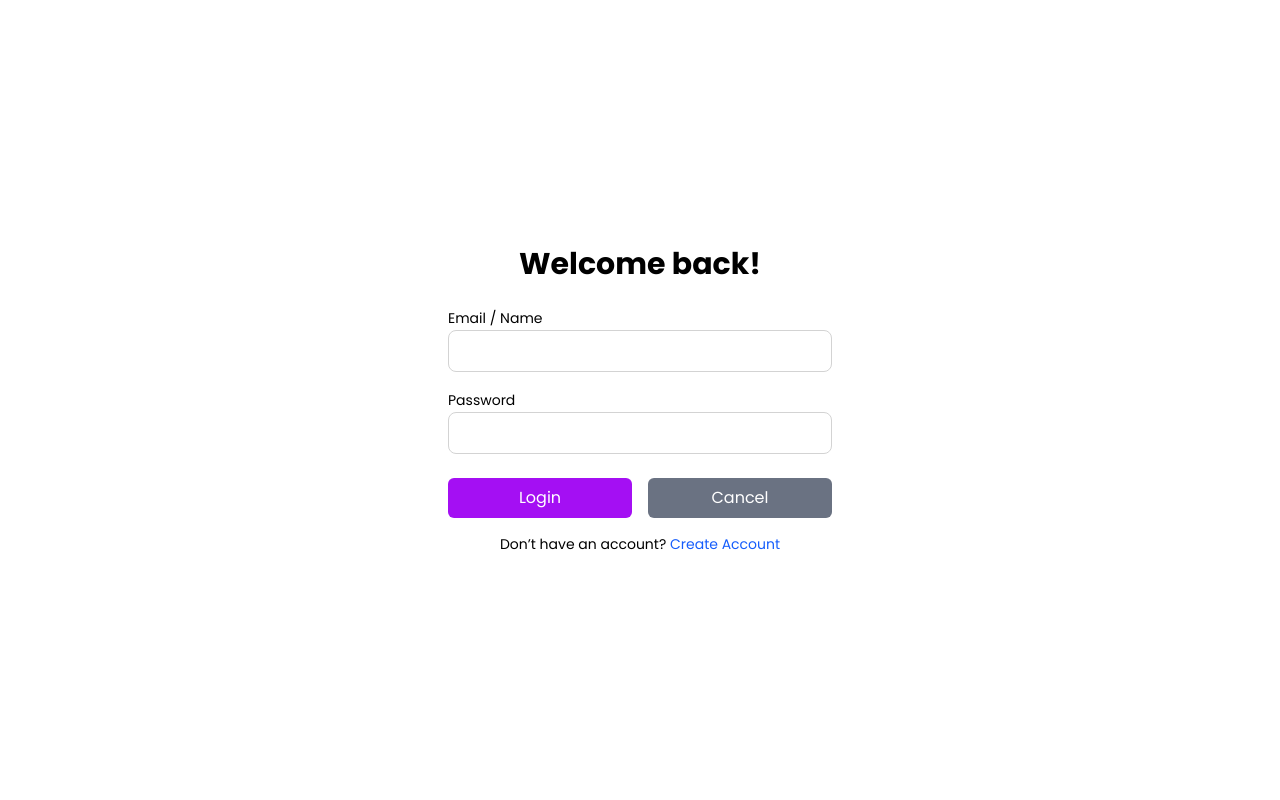
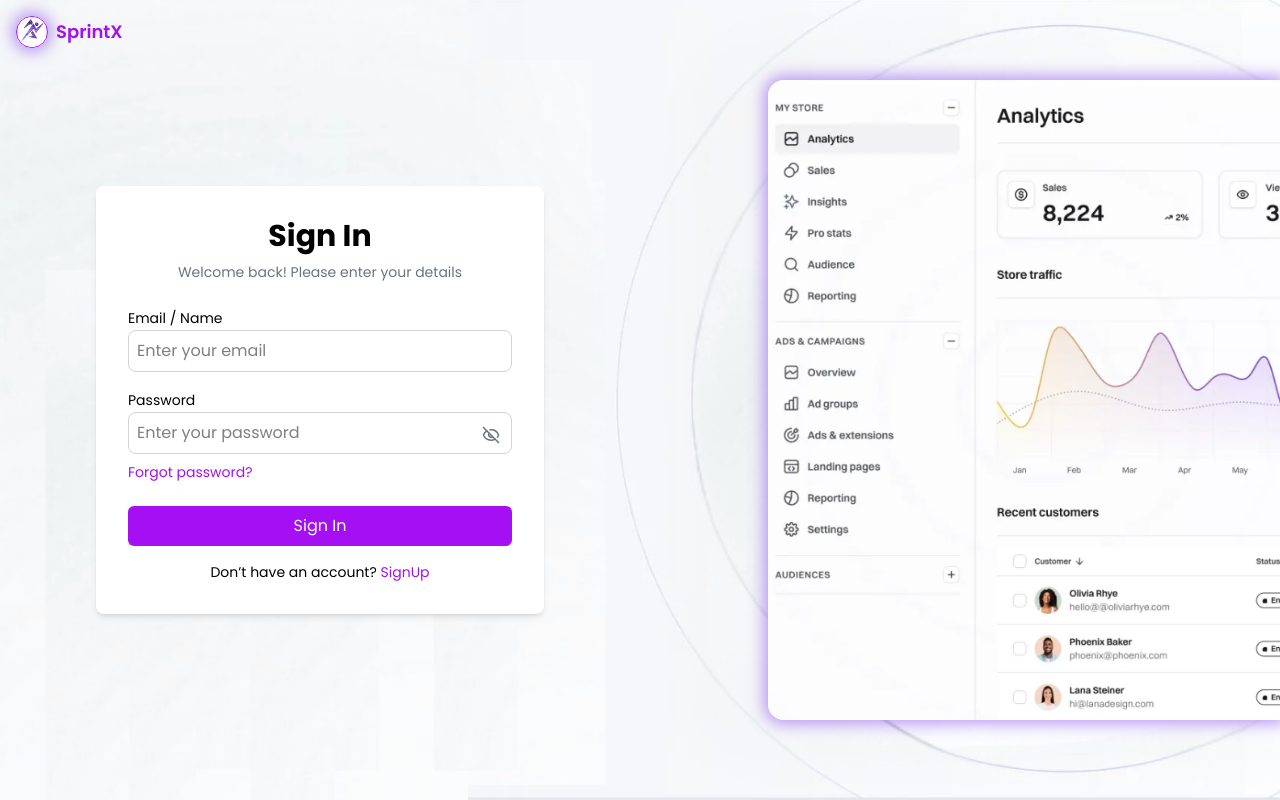
Before and after one commit to Sabarish-developer/SprintX, a React (Vite) app in the folder client/: page /login in a window 1280 px wide. Built offline with nearby package versions, Linux system fonts and the light colour scheme.

Commit message:
Login Updated

```diff
--- a/client/src/SignUp.css
+++ b/client/src/SignUp.css
@@ -53,6 +53,23 @@
     box-shadow: 0 0 15px 4px rgba(124, 58, 237, 0.5);
   }
 
+  /* Hide default browser "eye" icon from password fields in WebKit browsers (Chrome, Edge, Safari) */
+input[type="password"]::-ms-reveal,
+input[type="password"]::-ms-clear {
+  display: none;
+}
+
+input[type="password"]::-webkit-credentials-auto-fill-button,
+input[type="password"]::-webkit-clear-button,
+input[type="password"]::-webkit-reveal-button {
+  display: none !important;
+  opacity: 0;
+  pointer-events: none;
+  height: 0;
+  width: 0;
+}
+
+
   /* .pad{
     padding-left: 0 !important;
     padding-right: 0 !important;
--- /dev/null
+++ b/client/src/components/ForgotPassword.jsx
@@ -0,0 +1,9 @@
+import React from 'react'
+
+const ForgotPassword = () => {
+  return (
+    <div>ForgotPassword</div>
+  )
+}
+
+export default ForgotPassword
--- a/client/src/components/Login.jsx
+++ b/client/src/components/Login.jsx
@@ -1,31 +1,46 @@
 import { useState } from "react";
-import { useNavigate } from "react-router-dom";
-import '../SignUp.css'
+import { Link,useNavigate } from "react-router-dom";
+import '../SignUp.css';
+import circlebg from '../assets/bg-canva.svg';
+import logo from '../assets/logo.svg';
+import SignImg from '../assets/SignUp.png';
+import { Eye, EyeOff } from 'lucide-react';
 
 const Login = () => {
     const [identifier, setIdentifier] = useState("");
     const [password, setPassword] = useState("");
+    const [showPassword, setShowPassword] = useState(false);
     const navigate = useNavigate();
 
     const handleLogin = (e) => {
         e.preventDefault();
-        // sabari  handle heree actual login API here
         console.log("Login Details:", { identifier, password });
-
-        //iam just simulating bro redirect to Home on successful login
         navigate("/home");
     };
 
-    const handleCancel = () => {
-        setIdentifier("");
-        setPassword("");
-        navigate('/');
+    const togglePasswordVisibility = () => {
+        setShowPassword(!showPassword);
     };
 
+    // const handleCancel = () => {
+    //     setIdentifier("");
+    //     setPassword("");
+    //     navigate('/');
+    // };
+
     return (
-        <div className="min-h-screen flex items-center justify-center px-4">
-            <div className="p-8 w-full max-w-md">
-                <h2 className="text-3xl font-bold mb-6 text-center text-black">Welcome back!</h2>
+        <div className="relative min-h-screen w-full bg-cover bg-fixed bg-center" style={{ backgroundImage: `url(${circlebg})` }}>
+  <div className="absolute top-4 left-4 flex items-center space-x-0 z-10">
+    <img src={logo} alt="Logo" className="w-8 h-8 border border-[#a40ff3] shadow-custom rounded-full object-contain mr-2" />
+    <span className="text-lg font-semibold text-[#a40ff3] tightly-tracked">SprintX</span>
+  </div>
+  <div className="flex min-h-screen w-full">
+    {/* Left Side - Login Form */}
+    <div className="flex w-full lg:w-1/2 items-center justify-center px-4 z-10">
+      <div className="p-8 w-full max-w-md bg-white rounded-lg shadow-md">
+        <h2 className="text-3xl font-bold mb-2 text-center text-black">Sign In</h2>
+        <p className="text-sm text-gray-500 text-center mb-6">Welcome back! Please enter your details</p>
+
         <form onSubmit={handleLogin} className="space-y-4">
           <div>
             <label className="text-sm text-black">Email / Name</label>
@@ -35,40 +50,61 @@ const Login = () => {
               onChange={(e) => setIdentifier(e.target.value)}
               required
               className="input-field"
+              placeholder="Enter your email"
             />
           </div>
-                    <div>
+
+          <div className="relative">
             <label className="text-sm text-black">Password</label>
             <input
-                            type="password"
+              type={showPassword ? "text" : "password"}
               value={password}
               onChange={(e) => setPassword(e.target.value)}
               required
-                            className="input-field"
+              className="input-field pr-10"
+              placeholder="Enter your password"
             />
+            <div
+              className="absolute top-[38px] right-3 cursor-pointer text-gray-500"
+              onClick={togglePasswordVisibility}
+            >
+              {showPassword ? <Eye size={18} /> : <EyeOff size={18} />}
             </div>
+            <div className="flex justify-between items-center mt-2 text-sm">
+              {/* <div>
+                <input type="checkbox" id="remember" className="mr-1" />
+                <label htmlFor="remember" className="text-gray-600">Remember for 30 days</label>
+              </div> */}
+              <Link to='/forgotpassword' className="text-[#a40ff3] hover:underline">Forgot password?</Link>
+            </div>
+          </div>
+
           <div className="flex gap-4 mt-6">
             <button
               type="submit"
-                            className="bg-[#a40ff3] hover:bg-purple-500 text-white py-2 px-4 rounded-md w-full"
+              className="bg-[#a40ff3] hover:bg-purple-400 text-white py-2 px-4 rounded-md w-full"
             >
-                            Login
-                        </button>
-                        <button
-                            type="button"
-                            onClick={handleCancel}
-                            className="bg-gray-500 hover:bg-gray-400 text-white py-2 px-4 rounded-md w-full"
-                        >
-                            Cancel
+              Sign In
             </button>
           </div>
         </form>
 
         <div className="text-center mt-4 text-sm">
           Don’t have an account?{" "}
-                    <a href="/signup" className="text-blue-600 hover:underline">
-                        Create Account
+          <a href="/signup" className="text-[#a40ff3] hover:underline">
+            SignUp
           </a>
+        </div>
+      </div>
+    </div>
+
+    {/* Right Side - Full Height & Width Image */}
+    <div className="hidden lg:flex lg:w-1/2 justify-end items-center">
+      <img
+        src={SignImg}
+        alt="Signup Visual"
+        className="signup-image float-slow"
+      />
     </div>
   </div>
 </div>
--- a/client/src/main.jsx
+++ b/client/src/main.jsx
@@ -6,6 +6,7 @@ import SignUp from './components/SignUp.jsx'
 import {createBrowserRouter, RouterProvider} from 'react-router-dom'
 import Login from './components/Login.jsx'
 import  Home  from './components/Home.jsx'
+import ForgotPassword from './components/ForgotPassword.jsx'
 
 const router = createBrowserRouter([
   {
@@ -23,6 +24,10 @@ const router = createBrowserRouter([
   {
     path: '/home',
     element: <Home/>
+  },
+  {
+    path: '/forgotpassword',
+    element: <ForgotPassword/>
   }
 
 ]);
```
Lines whose indentation alone changed are shown as unchanged.
